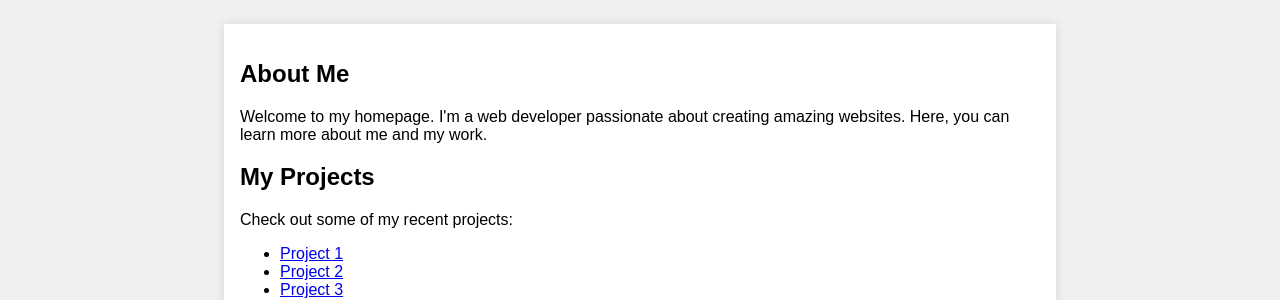
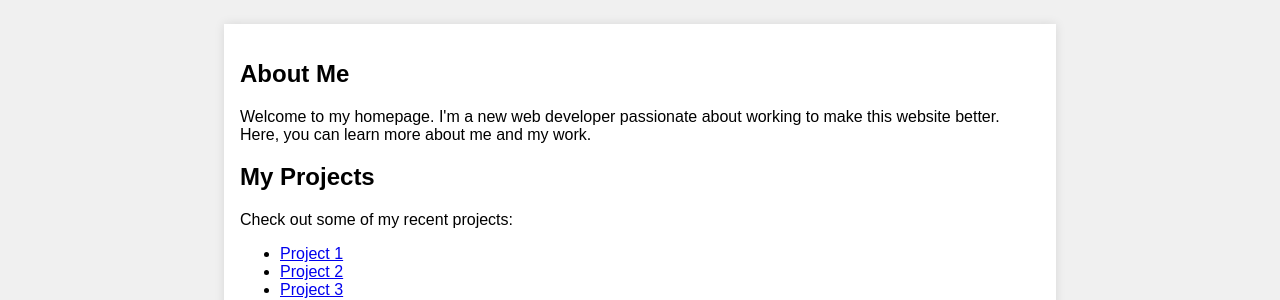
Before and after one commit to TechnoDidact/Caloriecount.github.io, a Jekyll site: the page index.html, which Jekyll copies as it is, in a window 1280 px wide. Shown: the part 232-532 px from the top of the page. Built offline with Jekyll 4.4.1, drawn with Linux system fonts in a browser that asks for light colours.

Commit message:
Update index.html

```diff
--- a/index.html
+++ b/index.html
@@ -51,7 +51,7 @@
 
     <div class="container">
         <h2>About Me</h2>
-        <p>Welcome to my homepage. I'm a web developer passionate about creating amazing websites. Here, you can learn more about me and my work.</p>
+        <p>Welcome to my homepage. I'm a new web developer passionate about working to make this website better. Here, you can learn more about me and my work.</p>
 
         <h2>My Projects</h2>
         <p>Check out some of my recent projects:</p>
```
